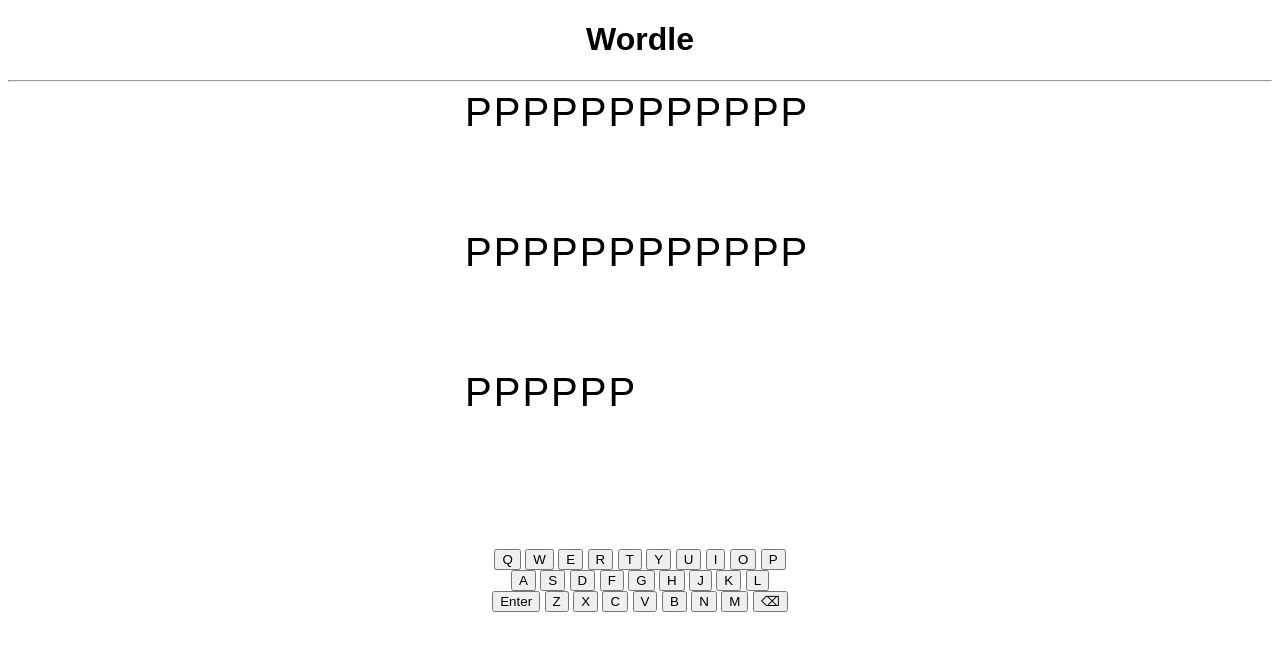
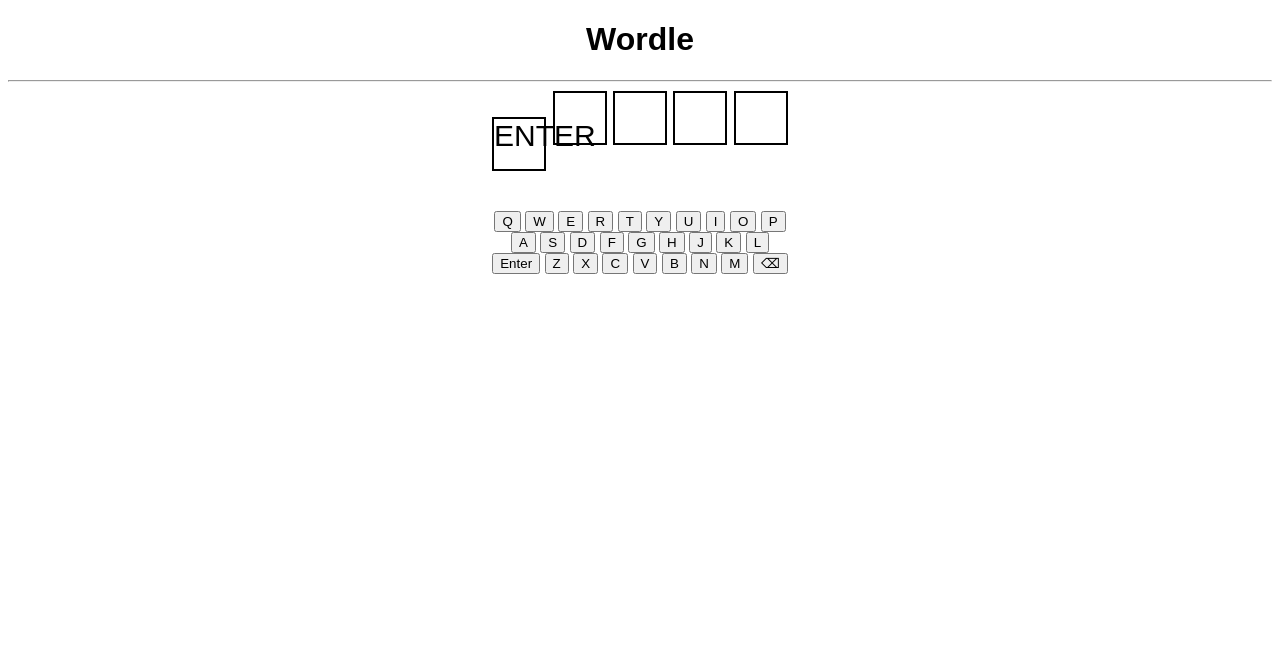
Before and after one commit to plxnetarium/Wordle, a plain HTML site: page index.html in a window 1280 px wide. Both pictures are taken after a click on the button "Enter". Drawn offline with Linux system fonts and the light colour scheme.

Commit message:
Cached the Keyboard and Created Board Input

```diff
--- a/app.js
+++ b/app.js
@@ -1,22 +1,43 @@
-var height = 6; //guesses
-var width = 5; // word length
+/*-------------------------------- Constants --------------------------------*/
 
-var row = 0; // these are the guesses
-var col = 0; // the letter for the attempt
 
-window.onload = function(){
-    init()
+
+
+/*-------------------------------- Variables --------------------------------*/
+let count = 0
+
+
+/*------------------------ Cached Element References ------------------------*/
+const rowOneEl = document.querySelector('#row1');
+const keyboardEl = document.querySelectorAll('.key');
+
+console.log(keyboardEl)
+
+/*-------------------------------- Functions --------------------------------*/
+function rowOne() {
+    for (let i = 0; i < rowOneEl.children.length; i++) {
+        console.log(rowOneEl.children[i].textContent);
+    }
 }
 
-function init(){
-    for(let r = 0 ; r< height; r++){ // this creates rows
-        for(let c = 0; c< width; c++){ // this creates columns
-            let tile =document.createElement('span') //this helps in making a tile
-            tile.id = r.toString + "-" +c.toString //this is giving tile a unique ID
-            tile.classList.add('title') //this is adding a css class
-            tile.innerText = 'P'
-            document.getElementById('board').appendChild(tile)
+function userInput(event){
 
-        }
+    console.log(event.target.textContent)
+    rowOneEl.children[count].textContent = event.target.textContent
+    count ++
+
+
+
+
+
+
+
+
+    if(event.target.textContent === "⌫" ){
+        rowOneEl.children[count-1].textContent = ''
     }
 }
+
+/*----------------------------- Event Listeners -----------------------------*/
+
+keyboardEl.forEach(button => button.addEventListener('click',userInput))
--- a/index.html
+++ b/index.html
@@ -17,7 +17,15 @@
 <body>
     <h1 id="title">Wordle</h1>
     <hr>
-        <div id="board"></div>
+        <div id="board">
+            <div id="row1" class="row">
+                <div class="tile" id="0"></div>
+                <div class="tile" id="1"></div>
+                <div class="tile" id="2"></div>
+                <div class="tile" id="3"></div>
+                <div class="tile" id="4"></div>
+            </div>
+        </div>
 
         <br>
 
--- a/style.css
+++ b/style.css
@@ -13,33 +13,6 @@ body{
     flex-direction: column;
     align-items: center;
 }
-#board {
-    width: 350px;
-    height: 420px;
-    margin-top: 3px;
-    margin: auto;
-    display: flex;
-    flex-wrap: wrap;
-
-
-}
-
-.tile{
-    /* boxes */
-    border: 2px solid lightgray;
-    width: 60px;
-    height: 60px;
-    margin: 2.5px;
-
-    /* text */
-    color: black;
-    font-size: 30px;
-    font-weight: bold;
-    display: flex;
-    justify-content: center;
-    align-items: center;
-}
-
 .correct{
     background-color: greenyellow;
     color: white;
@@ -57,3 +30,12 @@ body{
     color: white;
     border-color: white;
 }
+.tile{
+    width: 50px;
+    height: 50px;
+    border: 2px solid black;
+    display: inline-block;
+    margin: 1px;
+    font-size: 30px;
+    text-transform: uppercase;
+}
```
